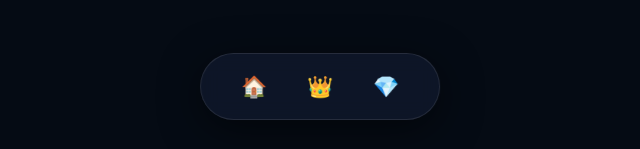
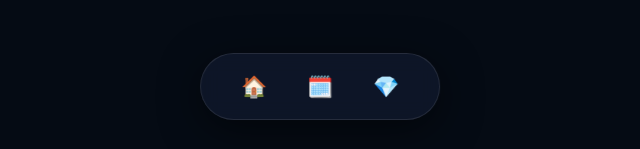
Before and after one commit to irfan-safi00/BCZ, a plain HTML site: page members/index.html in a window 1280 px wide. Shown: the part 648-797 px from the top of the page, 320-960 px from the left. Drawn offline with Linux system fonts and the light colour scheme.

Commit message:
Update index.html

```diff
--- a/members/index.html
+++ b/members/index.html
@@ -70,7 +70,7 @@
 
     <nav class="floating-nav">
         <a href="../">🏠</a>
-        <a href="./">👑</a>
+        <a href="./">🗓️</a>
         <a href="../roles">💎</a>
     </nav>
 
```
